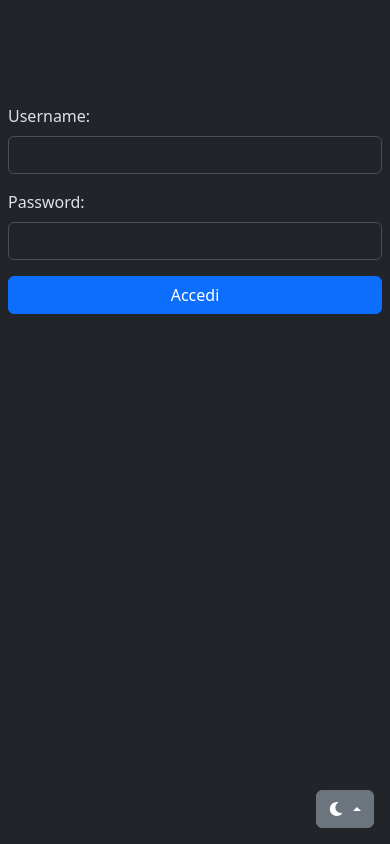
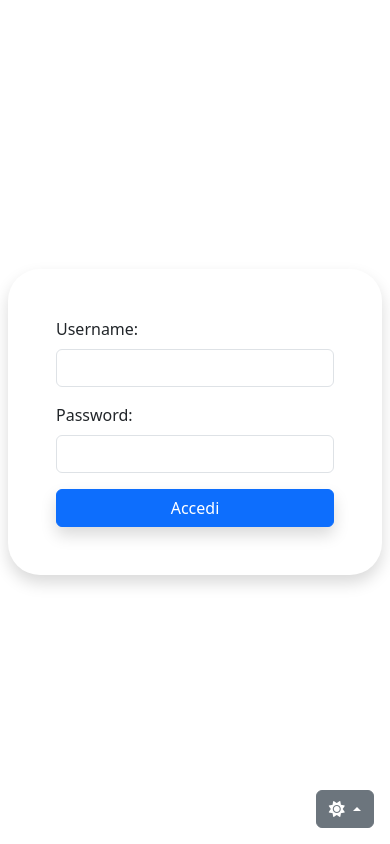
Before and after one commit to GiovanniMenon/GPT-File-Interface, a Flask app: page /auth/login in a window 390 px wide. Run offline with Flask 3, Linux system fonts and the light colour scheme; some libraries are stand-ins or nearby versions.

Commit message:
Update templates

```diff
--- a/app.py
+++ b/app.py
@@ -5,4 +5,4 @@ app = create_app()
 if __name__ == "__main__":
     with app.app_context():
         db.create_all()
-    app.run(host="0.0.0.0")
+    app.run(host='0.0.0.0', debug=True)
--- a/static/index.css
+++ b/static/index.css
@@ -3,7 +3,6 @@ body{
     background-color: var(--bs-body-bg);
     overflow: hidden;
 }
-
 
 ::-webkit-scrollbar {
     width: 0.5em;
@@ -136,6 +135,7 @@ pre code {
     max-height: 15vw;
     border: 0px;
     z-index: 1;
+    transition: opacity 0.4s ease;
 
 }
 
--- a/static/login.css
+++ b/static/login.css
@@ -1,5 +1,9 @@
 body{
   transition:  all  0.5s ease;
+  display: flex;
+            justify-content: center;
+            align-items: center;
+            height: 100vh;
 }
 
 .shake {
--- a/templates/login.html
+++ b/templates/login.html
@@ -1,5 +1,5 @@
 <!DOCTYPE html>
-<html  data-bs-theme="dark">
+<html  data-bs-theme="light">
 <head>
     <title>Login</title>
 
@@ -18,21 +18,21 @@
 </head>
 <body>
 
-    <div class="container mt-5 p-2">
+    <div class="container p-2">
     <div class="row">
         <div class="col-md-6 offset-md-3">
 
-            <form class="mt-5" action="/auth/login" method="post">
-                <div class="form-group">
+            <form class="shadow p-5 rounded-5" action="/auth/login" method="post">
+                <div class="form-group ">
                     <label for="username">Username:</label>
                     <input type="text" class="form-control" id="username" name="username" required>
                 </div>
                 <div class="form-group">
                     <label for="password">Password:</label>
-                    <input type="password" class="form-control" id="password" name="password" required>
+                    <input type="password" class="form-control " id="password" name="password" required>
                 </div>
 
-                <button type="submit" class="col-md-2 offset-md-10 btn btn-primary">Accedi</button>
+                <button type="submit" class="col-md-2 offset-md-10 btn btn-primary shadow">Accedi</button>
             </form>
         </div>
 
@@ -42,7 +42,7 @@
 
     <div class="btn-group dropup  position-fixed bottom-0 end-0 p-3">
         <button class="btn btn-secondary dropdown-toggle " type="button" data-bs-toggle="dropdown">
-            <i class="fa-solid fa-moon" id="themeIcon"></i>
+            <i class="fa-solid fa-sun" id="themeIcon"></i>
         </button>
         <ul class="dropdown-menu" id="themeDropdown">
         <li><a class="dropdown-item"  data-theme="dark"><i class="fa-solid fa-moon"></i> Dark</a></li>
```
Also changed, not shown: templates/index.html (+3 -4 lines).
